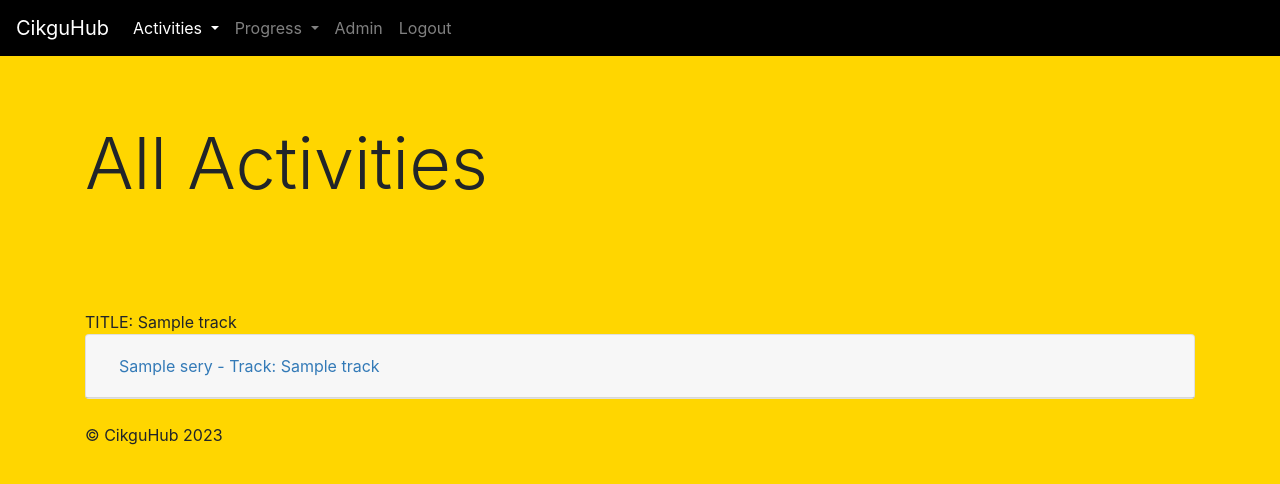
After one commit to chriskok/cikguhub, a Django app: page /recsys/all_activities/ in a window 1280 px wide. The commit adds this page. Shown: the top 484 px of the page. Run offline with Django 4.2, Linux system fonts and the light colour scheme; a user stored in the database is signed in; data comes from the database, SQL or seed files in the repository; tables that the repository leaves empty hold one stand-in row (values such as "Sample post"); parts of the project's set-up code (start-up, migrations or seed data) failed here and were passed over; some libraries are stand-ins or nearby versions.

Commit message:
Started all activities page

```diff
--- a/recsys/urls.py
+++ b/recsys/urls.py
@@ -9,6 +9,7 @@ urlpatterns = [
     path("recs/<int:user_id>", login_required(views.user_recs), name="user_recs"),
     path("recommended_module/<int:module_id>/", login_required(views.recommended_module), name="recommended_module"),
     path("expert_recs/<int:user_id>/", login_required(views.expert_recs), name="expert_recs"),
+    path("all_activities/", login_required(views.all_activities), name="all_activities"),
     path("user_clustering/", login_required(views.user_clustering), name="user_clustering"),
     path("user_clustering/<str:method>/<int:num_clusters>/", login_required(views.user_clustering), name="user_clustering"),
     path("user_clustering/<str:method>/<int:num_clusters>/<str:features>", login_required(views.user_clustering), name="user_clustering"),
--- a/recsys/views.py
+++ b/recsys/views.py
@@ -294,6 +294,14 @@ def expert_recs(request, user_id):
     context = {"series": recommended_series, "curr_user": curr_user, "all_users": User.objects.all()}
     return render(request, "recs_expert.html", context=context)
 
+
+def all_activities(request):
+
+    all_tracks = Track.objects.all()
+    context = {"all_tracks": all_tracks}
+    return render(request, "all_activities.html", context=context)
+
+
 ################################
 #          CLUSTERING          #
 ################################
--- /dev/null
+++ b/templates/all_activities.html
@@ -0,0 +1,72 @@
+{% extends 'base.html' %}
+
+{% block title %} CikguHub - All Activities {% endblock %}
+
+{% block content %}
+{% load report_extras %}
+
+<main role="main">
+
+    <!-- Main jumbotron for a primary marketing message or call to action -->
+    <div class="jumbotron bg-transparent">
+        <div class="container">
+
+            <h1 class="display-3">All Activities</h1>
+            {% comment %} <div class="dropdown">
+                <button class="btn btn-secondary dropdown-toggle" type="button" id="dropdownMenuButton" data-toggle="dropdown" aria-haspopup="true" aria-expanded="false">
+                Switch User
+                </button>
+                <div class="dropdown-menu" aria-labelledby="dropdownMenuButton">
+                    {% for u in all_users %}
+                    <a class="dropdown-item" href="{% url 'recsys:expert_recs' u.id %}">{{u.username}}</a>
+                    {% endfor %}
+                </div>
+            </div> {% endcomment %}
+
+        </div>
+    </div>
+    <div class="container">
+
+        <div id="accordion">
+        {% for t in all_tracks %}
+            TITLE: {{t.title}}
+            {% for s in t.series_set.all %}
+                <div class="card mb-0">
+                    <div class="card-header" id="heading{{ s.id }}">
+                        <h5 class="mb-0">
+                            <button class="btn btn-link collapsed" data-toggle="collapse" data-target="#collapse{{ s.id }}" aria-expanded="true" aria-controls="collapse{{ s.id }}">
+                                {{ s.title }} - Track: {{ s.track.title }}
+                            </button>
+                        </h5>
+                    </div>
+                    <div id="collapse{{ s.id }}" class="collapse" aria-labelledby="heading{{ s.id }}" data-parent="#accordion">
+                        <div class="card-body">
+                            {% for v in s.video_set.all %}
+                                {% with m=v.module_set.all.first %}
+                                <p>{{ m.title }}</p>
+                                <div class="row">
+                                    <div class="col-sm col-md-3">
+                                        <div class="embed-responsive embed-responsive-16by9">
+                                            <iframe class="embed-responsive-item" src="{{ m.video.url }}" allowfullscreen></iframe>
+                                        </div>
+                                    </div>
+                                    <div class="col-sm col-md-8">
+                                        {% for q in m.questions.all %}
+                                        <li>{{ q.question }}</li>
+                                        {% endfor %}
+                                    </div>
+                                    <div class="col-sm col-md-1">
+                                        <a href="{% url 'main:update_module' m.id %}" class="btn btn-primary">Edit</a>
+                                    </div>
+                                </div>
+                                {% endwith %}
+                            {% endfor %}
+                        </div>
+                    </div>
+                </div>
+            {% endfor %}
+        {% endfor %}
+        </div>
+    </div>
+
+{% endblock %}
--- a/templates/base.html
+++ b/templates/base.html
@@ -55,8 +55,9 @@
                                 Activities
                             </a>
                             <div class="dropdown-menu" aria-labelledby="recsysMenu">
-                                <a class="dropdown-item" href="{% url 'recsys:user_recs' %}">User Preview</a>
-                                <a class="dropdown-item" href="{% url 'recsys:expert_recs' 0 %}">Expert</a>
+                                <a class="dropdown-item" href="{% url 'recsys:user_recs' %}">User View</a>
+                                <a class="dropdown-item" href="{% url 'recsys:expert_recs' 0 %}">Expert View</a>
+                                <a class="dropdown-item" href="{% url 'recsys:all_activities' %}">All Activities</a>
                                 <a class="dropdown-item" href="{% url 'recsys:user_clustering' %}">User Clustering</a>
                             </div>
                         </li>
@@ -88,7 +89,10 @@
                             <a class="nav-link" href="{% url 'recsys:user_recs' %}">Home<span class="sr-only">(current)</span></a>
                         </li> {% endcomment %}
                         <li class="nav-item">
-                        <a class="nav-link {% if request.resolver_match.app_name == 'recsys' %}active{% endif %}" href="{% url 'recsys:user_recs' %}">Activities</a>
+                        <a class="nav-link {% if request.resolver_match.app_name == 'recsys' %}active{% endif %}" href="{% url 'recsys:user_recs' %}">Key Activities</a>
+                        </li>
+                        <li class="nav-item">
+                        <a class="nav-link {% if request.resolver_match.app_name == 'all_activities' %}active{% endif %}" href="{% url 'recsys:all_activities' %}">All Activities</a>
                         </li>
                         <li class="nav-item">
                         <a class="nav-link {% if request.resolver_match.app_name == 'report' %}active{% endif %}" href="{% url 'report:user_report' %}">Progress</a>
```
